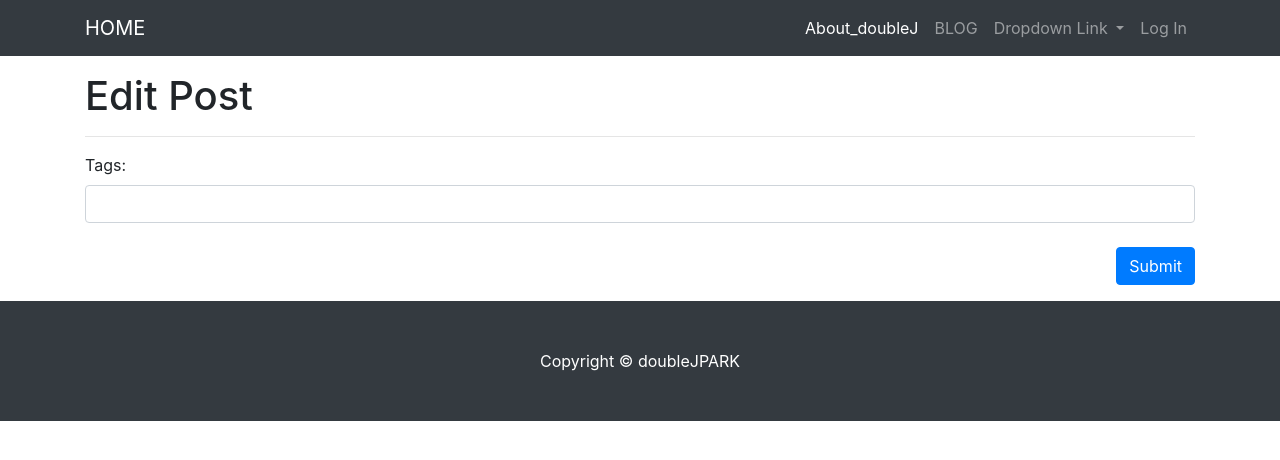
After one commit to doubleJPARK/intro, a Django app: template doubleJPARK/blog/templates/blog/post_update.html in a window 1280 px wide. The commit adds this page. Shown: the top 460 px of the page. Run offline with Django 3.2, Linux system fonts and the light colour scheme; the template is opened without the code that fills it, so the values that code supplies are empty; some libraries are stand-ins or nearby versions.

Commit message:
add post updating

```diff
--- a/doubleJPARK/blog/templates/blog/post_detail.html
+++ b/doubleJPARK/blog/templates/blog/post_detail.html
@@ -24,6 +24,10 @@
         </p>
 
         <hr>
+
+        {% if user.is_authenticated and user == post.author %}
+          <a class="btn btn-info btn-sm float-right" href="/blog/update_post/{{ post.pk }}/" role="button"><i class="fas fa-pen"></i>  Edit Post</a>
+        {% endif %}
 
         <!-- Date/Time -->
         <p>{{ post.created_at }}</p>
--- /dev/null
+++ b/doubleJPARK/blog/templates/blog/post_update.html
@@ -0,0 +1,18 @@
+
+{% extends 'blog/_layout_full_width.html' %}
+{% load crispy_forms_tags %}
+{% block head_title %}Edit Post{% endblock %}
+
+{% block main_area %}
+  <h1>Edit Post</h1>
+  <hr/>
+  <form method="post" enctype="mutipart/form-data">{% csrf_token %}
+      {{ form | crispy }}
+      <div id="div_id_tags_str">
+        <label for="id_tags_str">Tags:</label>
+        <input type="text" name="tags_str" id="id_tags_str" class="textinput textInput form-control">
+      </div>
+      <br/>
+    <button type="submit" class="btn btn-primary float-right">Submit</button>
+  </form>
+{% endblock %}
--- a/doubleJPARK/blog/urls.py
+++ b/doubleJPARK/blog/urls.py
@@ -3,6 +3,7 @@ from . import views
 from django.urls import include
 
 urlpatterns = [
+    path('update_post/<int:pk>/', views.PostUpdate.as_view()),
     path('create_post/', views.PostCreate.as_view()),
     path('tag/<str:slug>/', views.tag_page),
     path('category/<str:slug>/', views.category_page),
```
Also changed, not shown: doubleJPARK/blog/views.py (+14 -0 lines).
